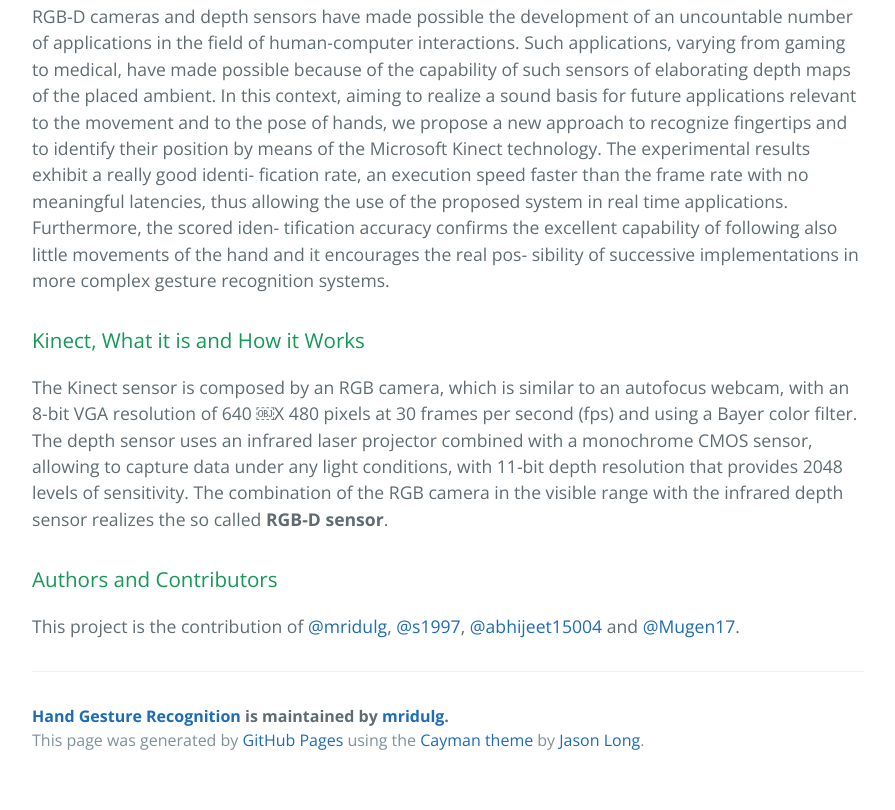
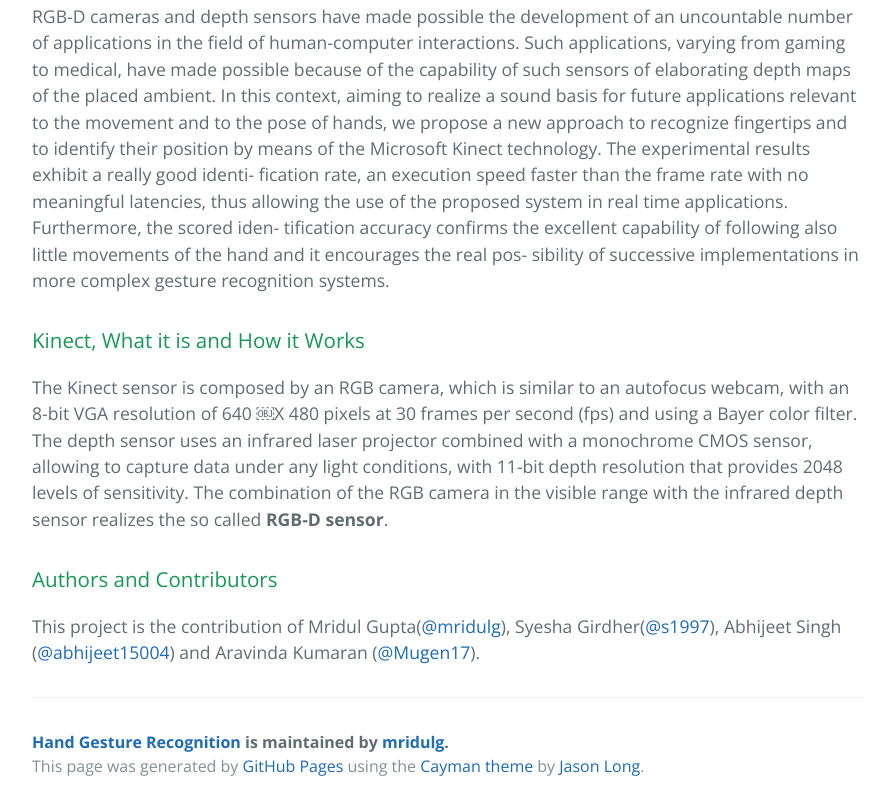
Before and after one commit to mridulg/Hand-Gesture-Recognition, a plain HTML site: page index.html in a window 1280 px wide. Shown: the part 460-1270 px from the top of the page, without its empty margins (192-1087 px from the left). Before the commit the page ends 1244 px from the top, so only its background shows below. Drawn offline with nearby package versions, Linux system fonts and the light colour scheme.

Commit message:
Changes to gh-pages

```diff
--- a/index.html
+++ b/index.html
@@ -32,7 +32,7 @@
 <h3>
 <a id="authors-and-contributors" class="anchor" href="#authors-and-contributors" aria-hidden="true"><span aria-hidden="true" class="octicon octicon-link"></span></a>Authors and Contributors</h3>
 
-<p>This project is the contribution of <a href="https://github.com/mridulg" class="user-mention">@mridulg</a>, <a href="https://github.com/s1997" class="user-mention">@s1997</a>, <a href="https://github.com/abhijeet15004" class="user-mention">@abhijeet15004</a> and <a href="https://github.com/Mugen17" class="user-mention">@Mugen17</a>.</p>
+<p>This project is the contribution of Mridul Gupta(<a href="https://github.com/mridulg" class="user-mention">@mridulg</a>), Syesha Girdher(<a href="https://github.com/s1997" class="user-mention">@s1997</a>), Abhijeet Singh (<a href="https://github.com/abhijeet15004" class="user-mention">@abhijeet15004</a>) and Aravinda Kumaran (<a href="https://github.com/Mugen17" class="user-mention">@Mugen17</a>).</p>
 
       <footer class="site-footer">
         <span class="site-footer-owner"><a href="https://github.com/mridulg/Hand-Gesture-Recognition">Hand Gesture Recognition</a> is maintained by <a href="https://github.com/mridulg">mridulg</a>.</span>
```
